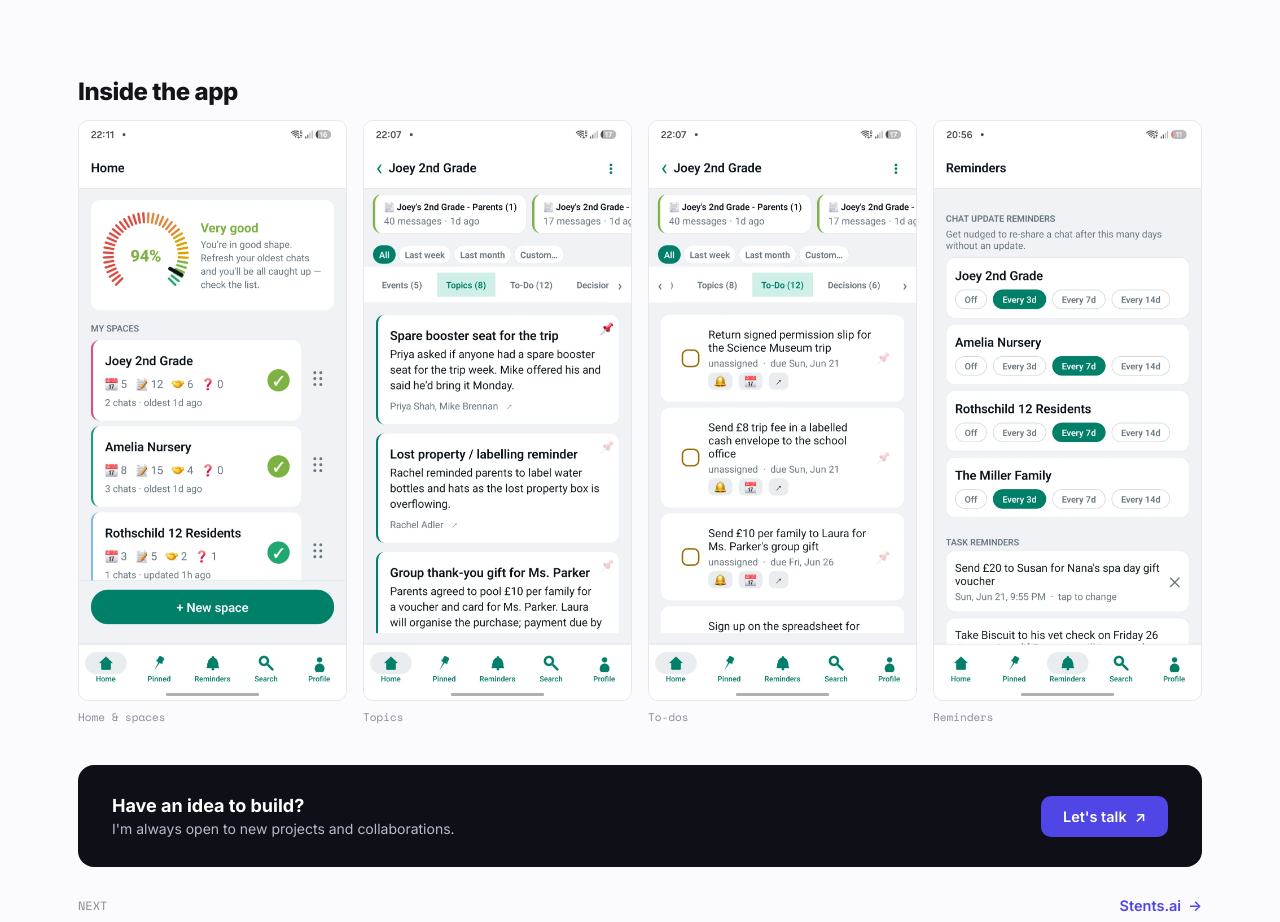
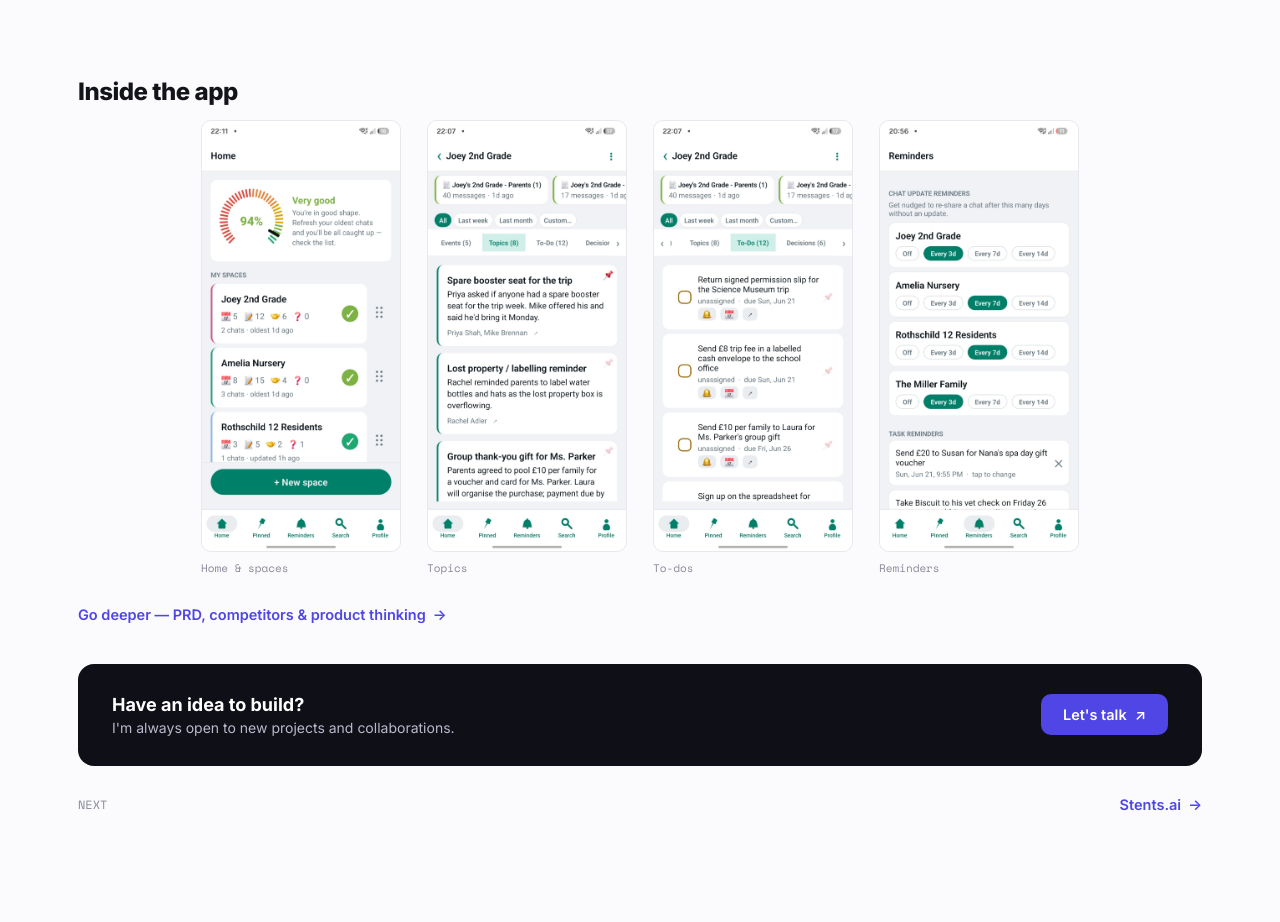
Before and after one commit to tomereps/portfolio, a React (Vite) app: page /work/sakemly in a window 1280 px wide. Shown: the part 2240-3162 px from the top of the page. After the commit the page ends 3101 px from the top, so only its background shows below. Built offline with nearby package versions, Linux system fonts and the light colour scheme.

Commit message:
Case study: smaller spaced screenshots; add Go deeper link after gallery

```diff
--- a/src/pages/CaseStudy.css
+++ b/src/pages/CaseStudy.css
@@ -65,6 +65,10 @@
 
 .case__deeper:hover {
   border-bottom-color: var(--accent);
+}
+
+.case__deeper--foot {
+  margin-top: 30px;
 }
 
 .case__title {
@@ -290,8 +294,9 @@
 
 .case__shots {
   display: grid;
-  grid-template-columns: repeat(4, 1fr);
-  gap: 16px;
+  grid-template-columns: repeat(4, minmax(0, 200px));
+  gap: 26px;
+  justify-content: center;
   margin-top: 14px;
 }
 
--- a/src/pages/CaseStudy.jsx
+++ b/src/pages/CaseStudy.jsx
@@ -189,6 +189,13 @@ export default function CaseStudy() {
         </section>
       )}
 
+      {project.deepDive && (
+        <Link className="case__deeper case__deeper--foot" to={`/work/${project.slug}/deep`}>
+          Go deeper — PRD, competitors &amp; product thinking{' '}
+          <span aria-hidden>→</span>
+        </Link>
+      )}
+
       <div className="case__cta">
         <div>
           <div className="case__cta-title">Have an idea to build?</div>
```
